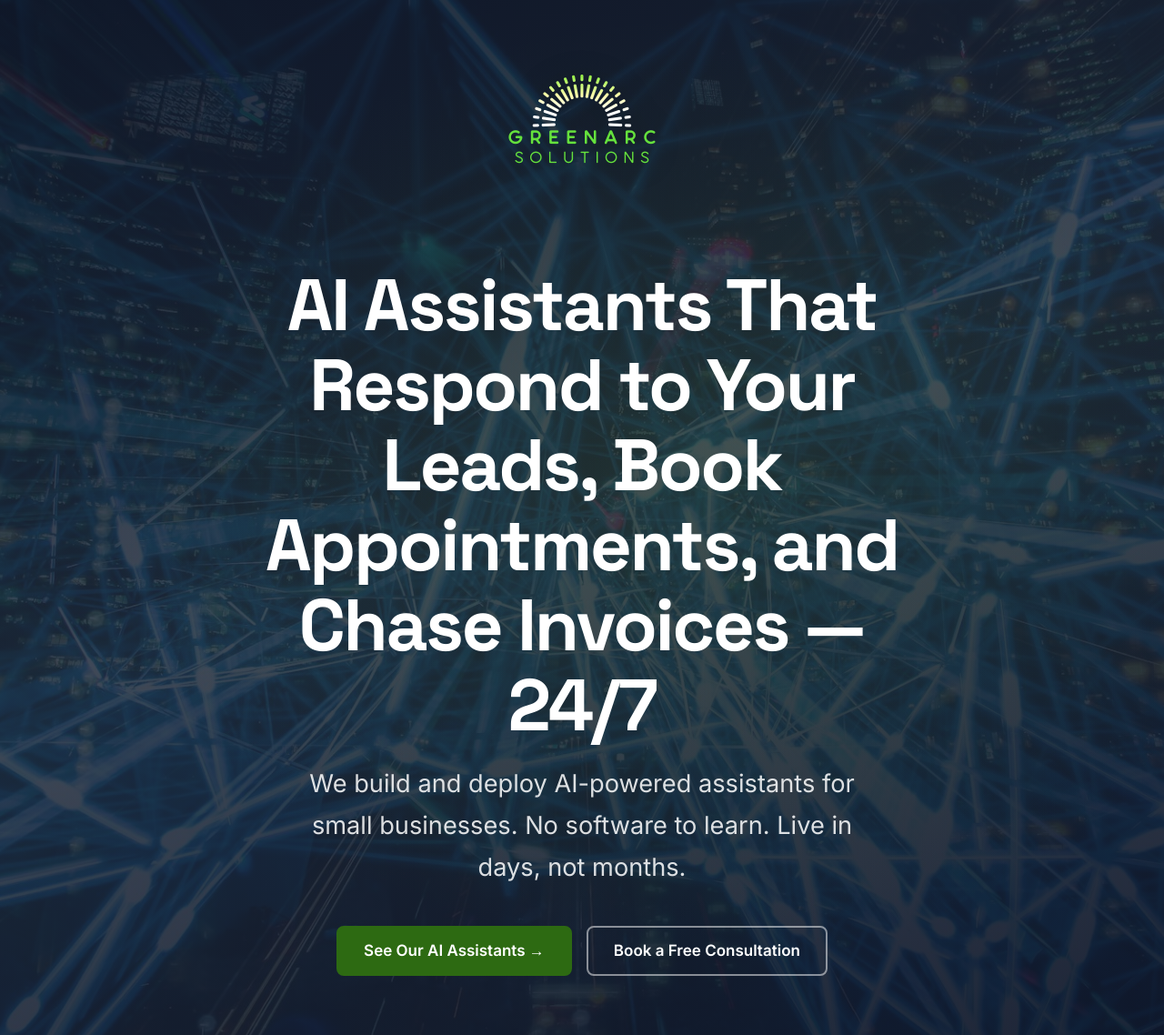
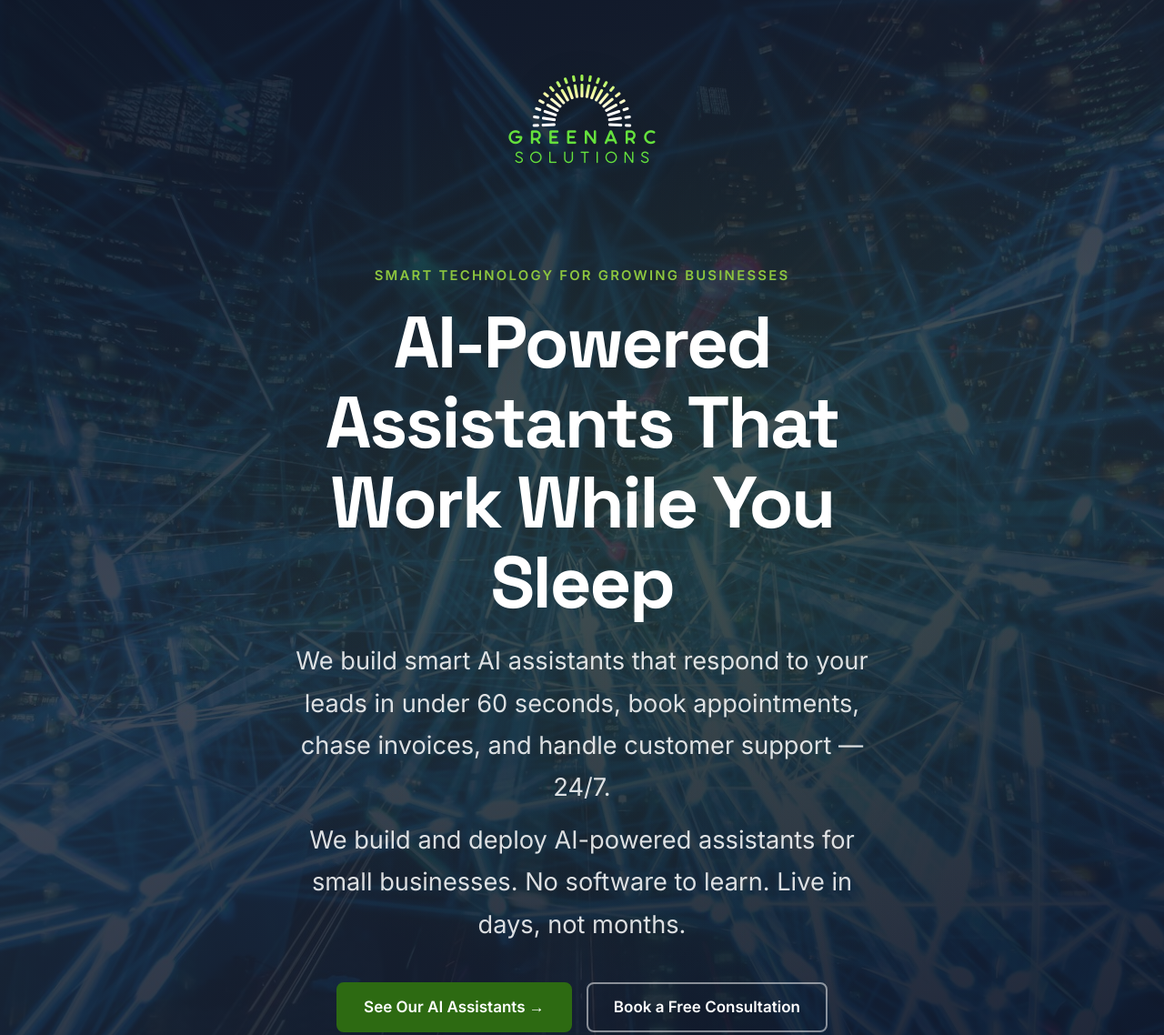
Before and after one commit to budlizzy826/greenarcsolutions, a plain HTML site: page index.html in a window 1280 px wide. Shown: the part 77-1215 px from the top of the page at 91% size. Drawn offline with Linux system fonts and the light colour scheme; files whose address does not match are found by name.

Commit message:
Add hero eyebrow label and refine headline copy
Move "Smart Technology for Growing Businesses" to an eyebrow label
above the main headline. New headline: "AI-Powered Assistants That
Work While You Sleep" with expanded detail subtitle.

Co-Authored-By: Claude Opus 4.6 <noreply@anthropic.com>

```diff
--- a/index.html
+++ b/index.html
@@ -69,7 +69,12 @@
             <div class="hero-orb hero-orb--4" aria-hidden="true"></div>
             <div class="container hero-content">
                 <img src="assets/images/fulllogo_transparent.png" alt="" class="hero-logo hero-stagger" aria-hidden="true" />
-                <h1 class="hero-stagger">AI Assistants That Respond to Your Leads, Book Appointments, and Chase Invoices &mdash; 24/7</h1>
+                <p class="hero-eyebrow hero-stagger">Smart Technology for Growing Businesses</p>
+                <h1 class="hero-stagger">AI-Powered Assistants That Work While You Sleep</h1>
+                <p class="hero-subtitle hero-stagger hero-subtitle--detail">
+                    We build smart AI assistants that respond to your leads in under 60 seconds,
+                    book appointments, chase invoices, and handle customer support &mdash; 24/7.
+                </p>
                 <p class="hero-subtitle hero-stagger">
                     We build and deploy AI-powered assistants for small businesses.
                     No software to learn. Live in days, not months.
--- a/styles.css
+++ b/styles.css
@@ -466,11 +466,25 @@ button:focus-visible {
     letter-spacing: -0.02em;
 }
 
+.hero-eyebrow {
+    text-transform: uppercase;
+    letter-spacing: 0.15em;
+    font-size: var(--text-sm);
+    color: var(--green-300);
+    font-weight: 600;
+    margin-bottom: 1rem;
+}
+
 .hero-subtitle {
     color: rgba(255, 255, 255, 0.85);
     font-size: var(--text-lg);
     max-width: 580px;
     margin: 0 auto 2.5rem;
+}
+
+.hero-subtitle--detail {
+    max-width: 680px;
+    margin-bottom: 0.75rem;
 }
 
 /* Hero buttons on dark bg */
```
